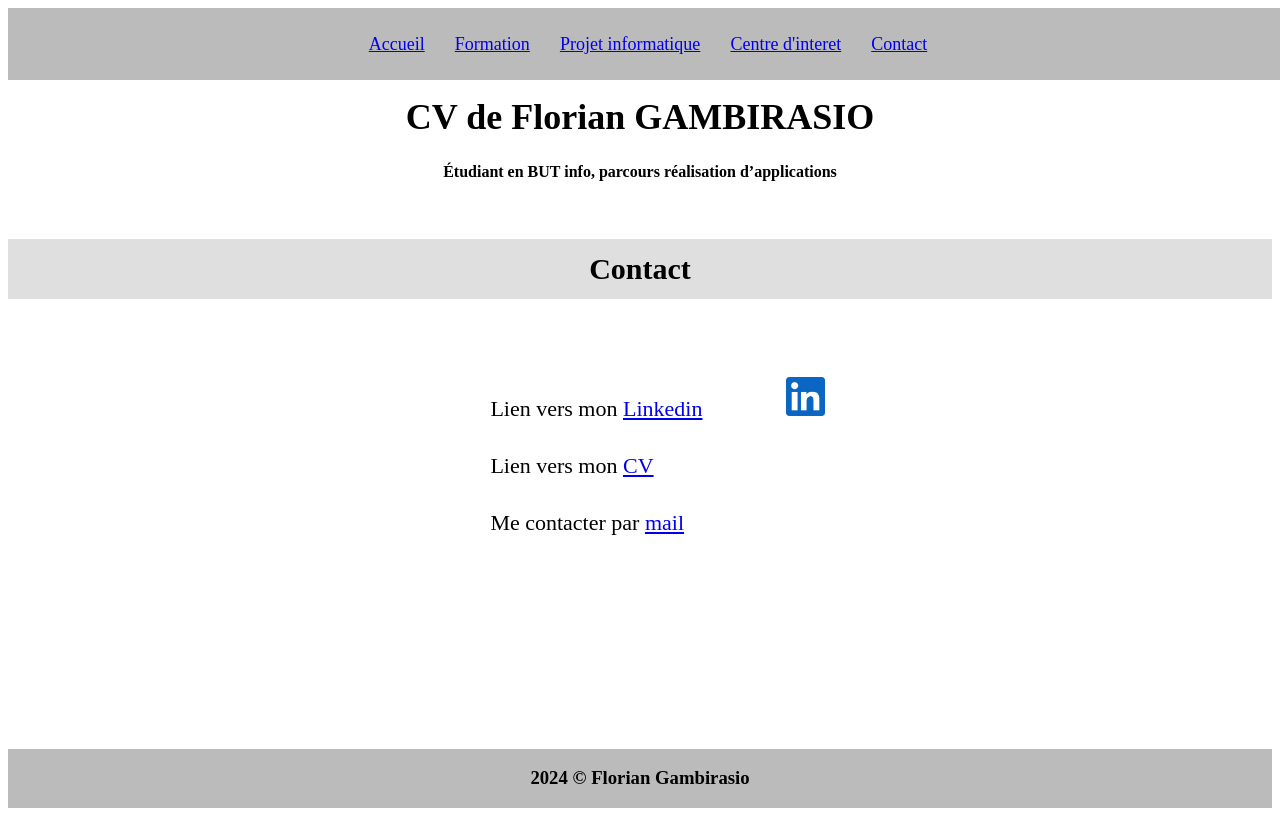
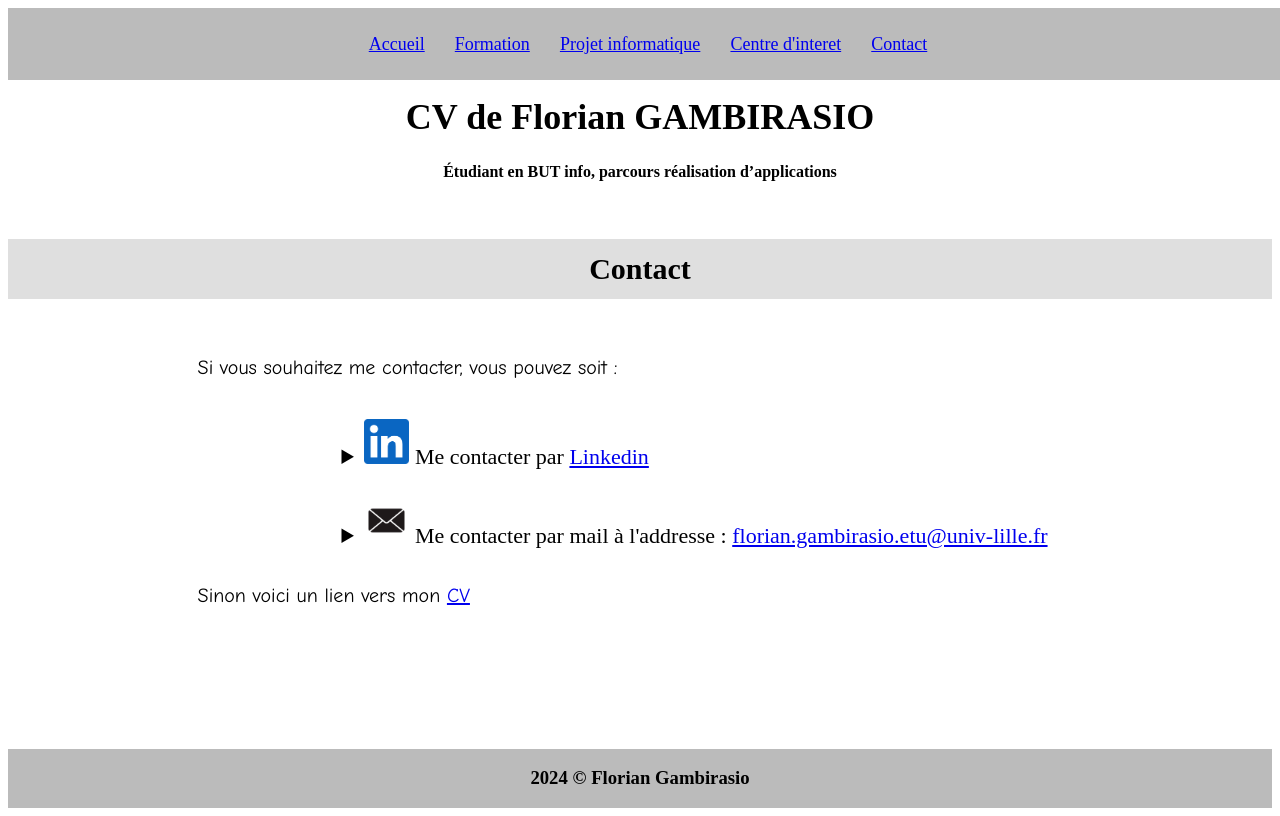
Before and after one commit to HydroFlo/WebPortfolio, a plain HTML site: page Contact.html in a window 1280 px wide. Drawn offline with Linux system fonts and the light colour scheme.

Commit message:
update contact page

```diff
--- a/Contact.html
+++ b/Contact.html
@@ -19,11 +19,14 @@
 
     </header>
     <h2>Contact</h2>
-    <ul id="contact">
-        <li>Lien vers mon <a href="https://www.linkedin.com/in/florian-gambirasio-b6251432a/">Linkedin</a> <img src="img/LogoLinkedin.png" alt="Linkedin"></li>
-        <li>Lien vers mon <a href="https://www.canva.com/design/DAGSCz8kNVU/E_xudZEzs3vNVl85gd1orw/view?utm_content=DAGSCz8kNVU&utm_campaign=designshare&utm_medium=link&utm_source=editor">CV</a></li>
-        <li>Me contacter par <a href="mailto:florian.gambirasio.etu@univ-lille.fr">mail</a></li>
-    </ul>
+    <div id="contact">
+        <p>Si vous souhaitez me contacter, vous pouvez soit :</p>
+        <ul>
+            <li><img src="img/LogoLinkedin.png" alt="Linkedin"> Me contacter par <a href="https://www.linkedin.com/in/florian-gambirasio-b6251432a/">Linkedin</a> </li>
+            <li><img src="img/Mail.png" alt="Mail"> Me contacter par mail à l'addresse : <a href="mailto:florian.gambirasio.etu@univ-lille.fr">florian.gambirasio.etu@univ-lille.fr</a> </li>
+        </ul>
+        <p>Sinon voici un lien vers mon <a href="https://www.canva.com/design/DAGSCz8kNVU/E_xudZEzs3vNVl85gd1orw/view?utm_content=DAGSCz8kNVU&utm_campaign=designshare&utm_medium=link&utm_source=editor">CV</a></li></p>
+    </div>
     <footer>
         <h3>2024 © Florian Gambirasio</h3>
     </footer>
--- a/css/styles.css
+++ b/css/styles.css
@@ -86,19 +86,25 @@ h2{
     padding-bottom: 1%;
 }
 
-ul#contact{
-    margin-left: 35%;
-    list-style-type: none;
+#contact ul{
+    margin-top: 0%;
+    margin-left: 25%;
+    list-style-type:disclosure-closed;
     text-align: left;
 }
 
-ul#contact li{
-    margin-top: 4%;
+#contact ul li{
+    margin-top: 3%;
 }
 
-ul#contact img{
-    float: none;
-    width: 5%
+#contact ul img{
+    width: 5%;
+    margin-left: 0%;
+}
+
+#contact>p{
+    font-size: 20px;
+    margin-left: 15%;
 }
 
 ul#CentreInteret{
```
Also changed, not shown: Projet.html (+1 -1 lines), img/Mail.png (added).
